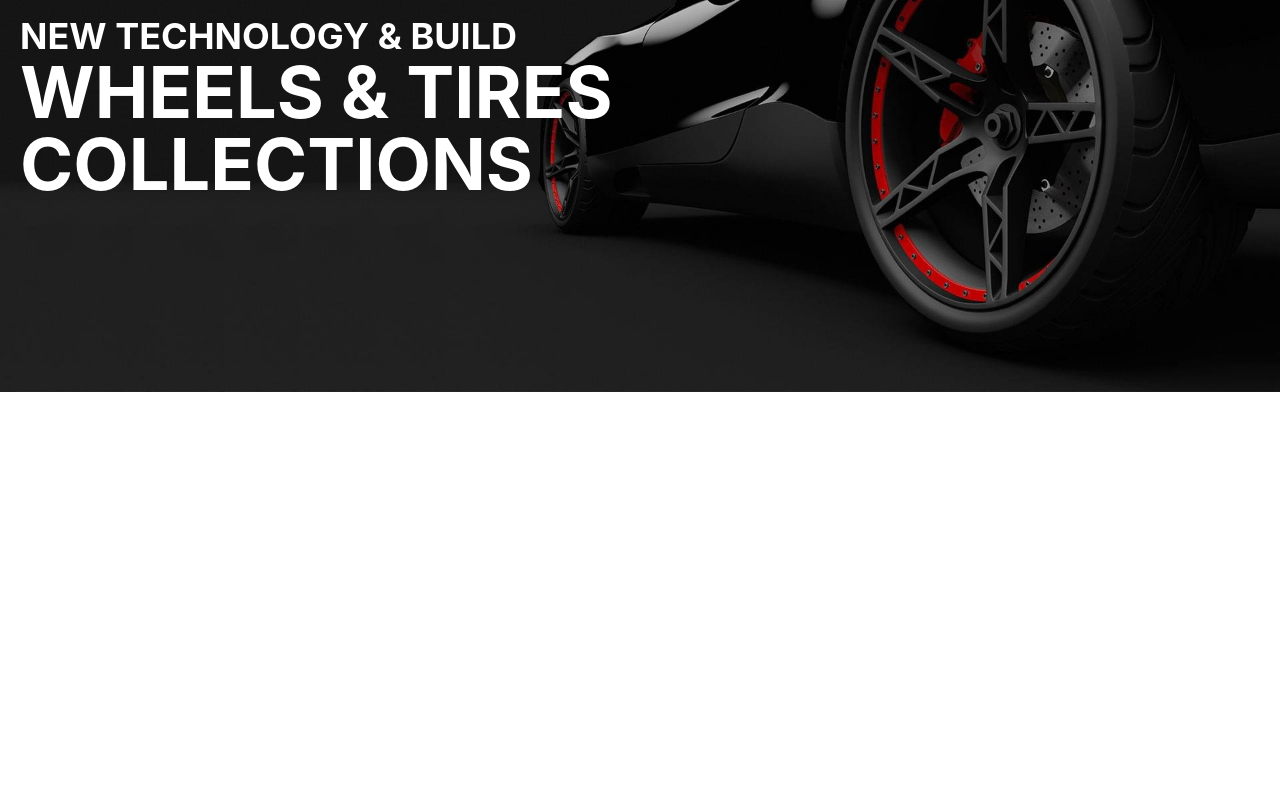
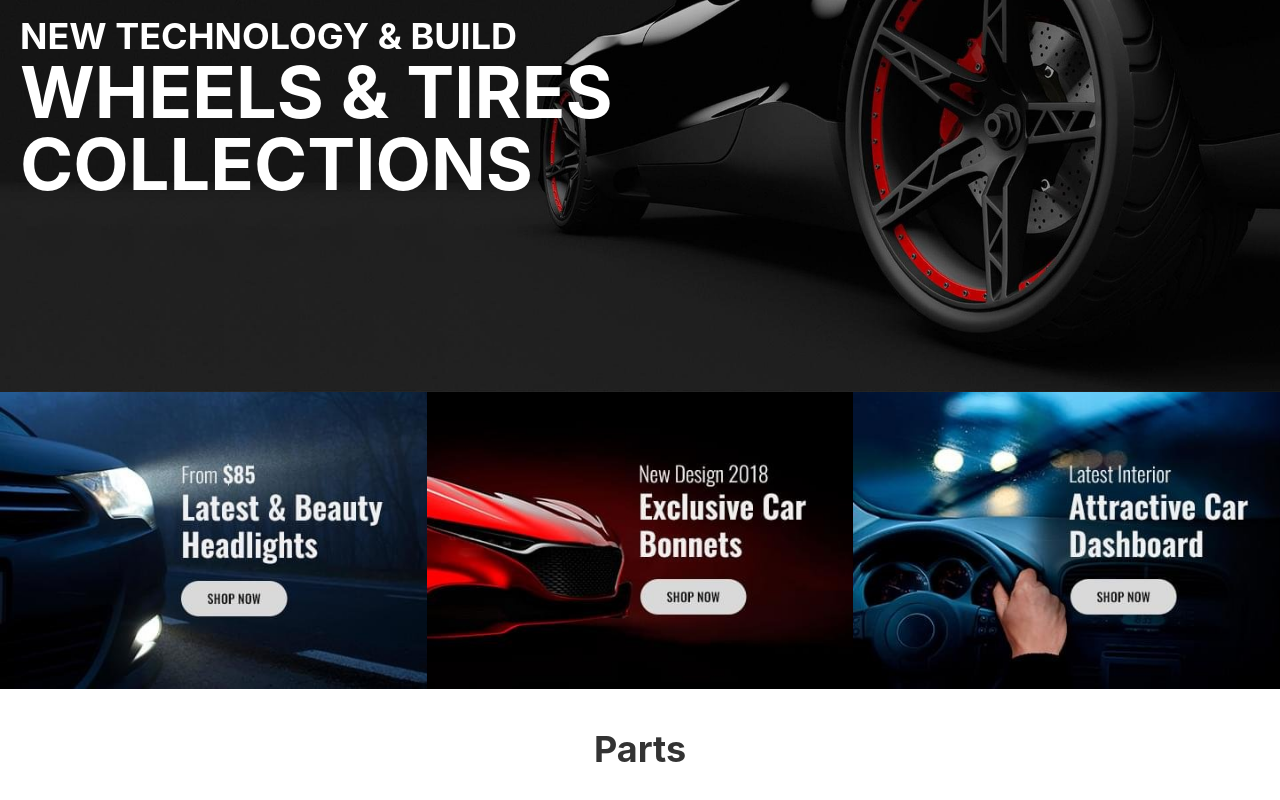
Before and after one commit to najmul-rusu/manufacturer-website-client-side, a React (Create React App) app: page / in a window 1280 px wide. Shown: the part 240-1040 px from the top of the page. Before the commit the page ends 800 px from the top, so only its background shows below. Built offline with nearby package versions, Linux system fonts and the light colour scheme.

Commit message:
banner and Call to action section added

```diff
--- /dev/null
+++ b/src/components/HomeComponents/Banner.js
@@ -0,0 +1,25 @@
+import React from 'react';
+import Banner1 from '../../assets/images/banner-1.jpg'
+import Banner2 from '../../assets/images/banner-2.jpg'
+import Banner3 from '../../assets/images/banner-3.jpg'
+
+const Banner = () => {
+    return (
+        <div className='grid grid-cols-3'>
+            <div className="">
+                <img src={Banner1} alt="" />
+            </div>
+
+            <div className=""><
+                img src={Banner2} alt="" />
+            </div>
+
+            <div className="">
+                <img src={Banner3} alt="" />
+            </div>
+
+        </div>
+    );
+};
+
+export default Banner;
--- /dev/null
+++ b/src/components/HomeComponents/CallToAction.js
@@ -0,0 +1,11 @@
+import React from 'react';
+
+const CallToAction = () => {
+    return (
+        <div>
+
+        </div>
+    );
+};
+
+export default CallToAction;
--- /dev/null
+++ b/src/components/HomeComponents/HomeParts.js
@@ -0,0 +1,12 @@
+import React from 'react';
+import SectionTitle from '../Title/SectionTitle';
+
+const HomeParts = () => {
+    return (
+        <div>
+            <SectionTitle>Parts</SectionTitle>
+        </div>
+    );
+};
+
+export default HomeParts;
--- a/src/components/HomeComponents/Slider/Slider.js
+++ b/src/components/HomeComponents/Slider.js
@@ -1,6 +1,5 @@
 import React from "react";
-import Slider1 from "../../../assets/images/slider-images/slider-1.jpg";
-import Slider2 from "../../../assets/images/slider-images/slider-2.jpg";
+import Slider1 from "../../assets/images/slider-images/slider-1.jpg"
 
 const Slider = () => {
   return (
--- /dev/null
+++ b/src/components/Title/PageTitle.js
@@ -0,0 +1,11 @@
+import React from 'react';
+
+const PageTitle = () => {
+    return (
+        <div>
+
+        </div>
+    );
+};
+
+export default PageTitle;
--- /dev/null
+++ b/src/components/Title/SectionTitle.js
@@ -0,0 +1,11 @@
+import React from 'react';
+
+const SectionTitle = ({children}) => {
+    return (
+        <div>
+            <h3 className='m-10 text-center text-4xl font-bold'>{children}</h3>
+        </div>
+    );
+};
+
+export default SectionTitle;
--- a/src/pages/Home/Home.js
+++ b/src/pages/Home/Home.js
@@ -1,10 +1,16 @@
 import React from 'react';
-import Slider from '../../components/HomeComponents/Slider/Slider';
+import Banner from '../../components/HomeComponents/Banner';
+import CallToAction from '../../components/HomeComponents/CallToAction';
+import HomeParts from '../../components/HomeComponents/HomeParts';
+import Slider from '../../components/HomeComponents/Slider';
 
 const Home = () => {
     return (
         <div>
             <Slider/>
+            <Banner/>
+            <CallToAction/>
+            <HomeParts/>
         </div>
     );
 };
```
